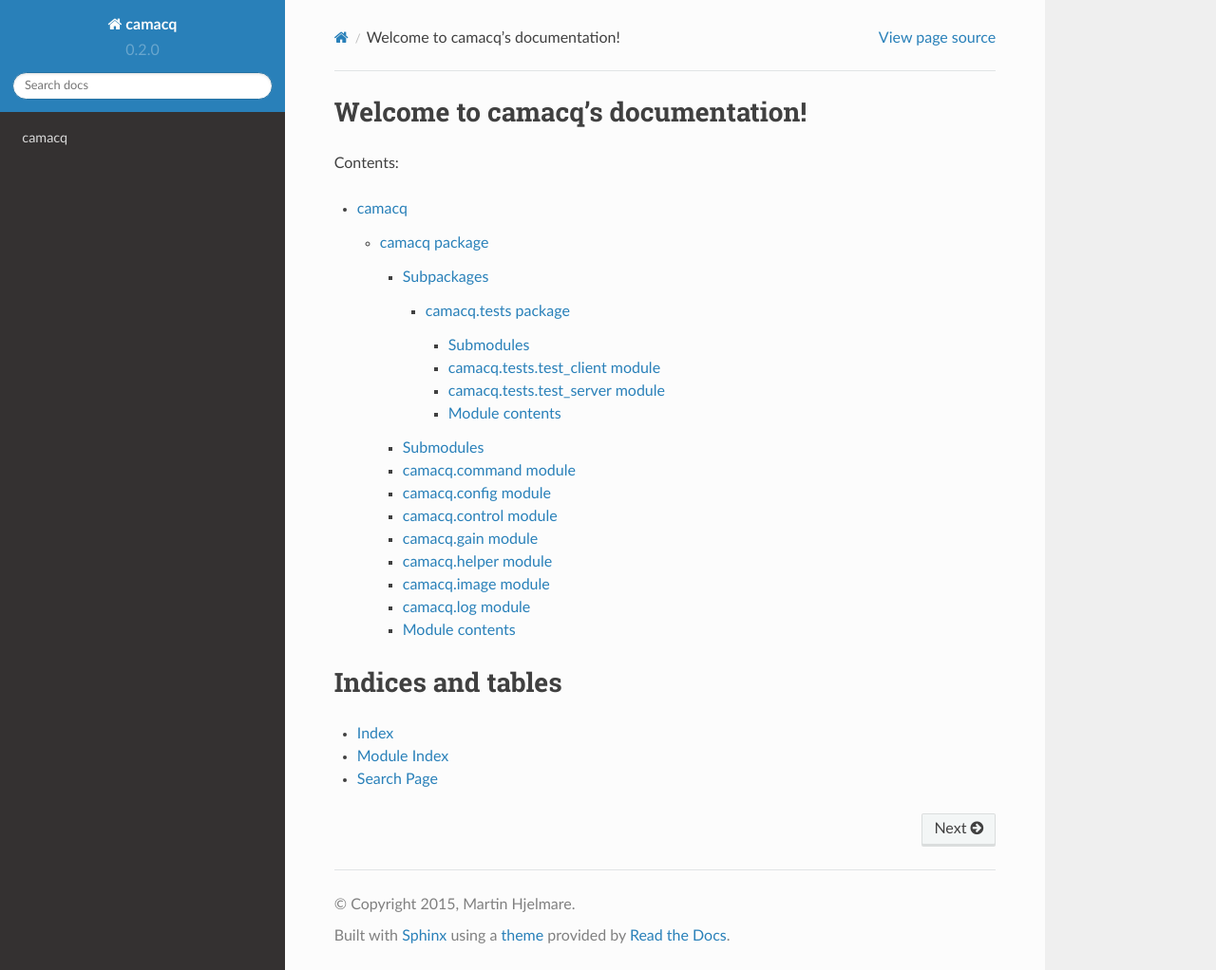
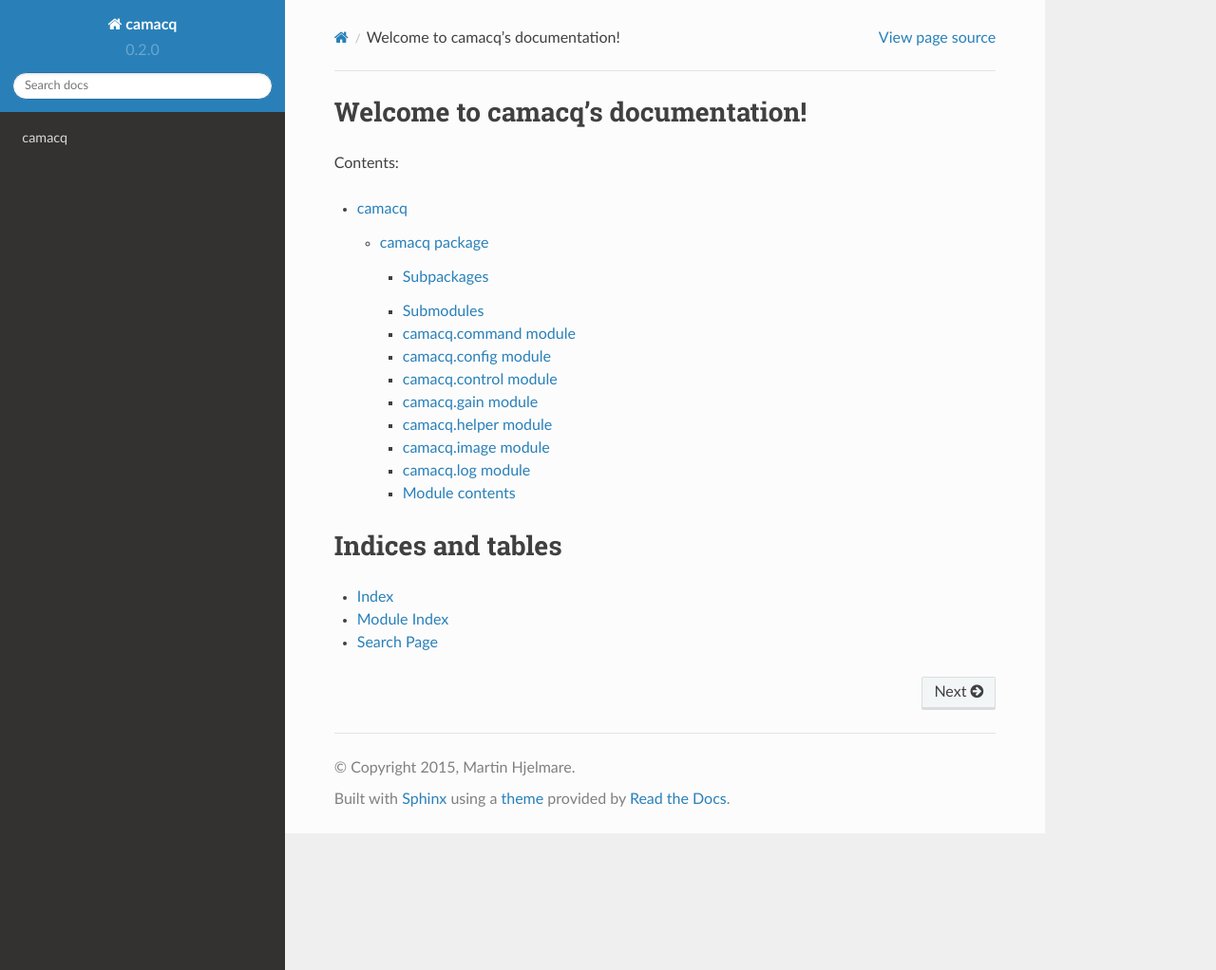
Before and after one commit to CellProfiling/cam_acq, a Sphinx documentation site: the page built from docs/index.rst, in a window 1280 px wide and 1022 px high. Shown: the whole window at 95% size. Built offline with Sphinx 7.4.7 and the Read the Docs theme 2.0.0, drawn with Linux system fonts in a browser that asks for light colours; the version number is read from the project's files by our own code; some of the changed lines change nothing that is shown.

Commit message:
Update docs

```diff
--- a/docs/conf.py
+++ b/docs/conf.py
@@ -33,7 +33,7 @@
 # ones.
 extensions = [
     'sphinx.ext.autodoc',
-    'sphinxcontrib.napoleon',
+    'sphinx.ext.napoleon',
 ]
 
 # Add any paths that contain templates here, relative to this directory.
--- a/docs/source/camacq.rst
+++ b/docs/source/camacq.rst
@@ -5,8 +5,6 @@
 -----------
 
 .. toctree::
-
-    camacq.tests
 
 Submodules
 ----------
--- a/requirements.txt
+++ b/requirements.txt
@@ -4,5 +4,4 @@
 tifffile >= 0.7.0
 Pillow >= 2.9.0
 PyYAML >= 3.11
-sphinx_rtd_theme >= 0.1.9
 matrixscreener >= 0.6.1
--- a/requirements_test.txt
+++ b/requirements_test.txt
@@ -1 +1,4 @@
 pytest>=2.9.1
+sphinx>=1.5.1
+sphinx-autobuild>=0.6.0
+sphinx_rtd_theme>=0.1.9
```
